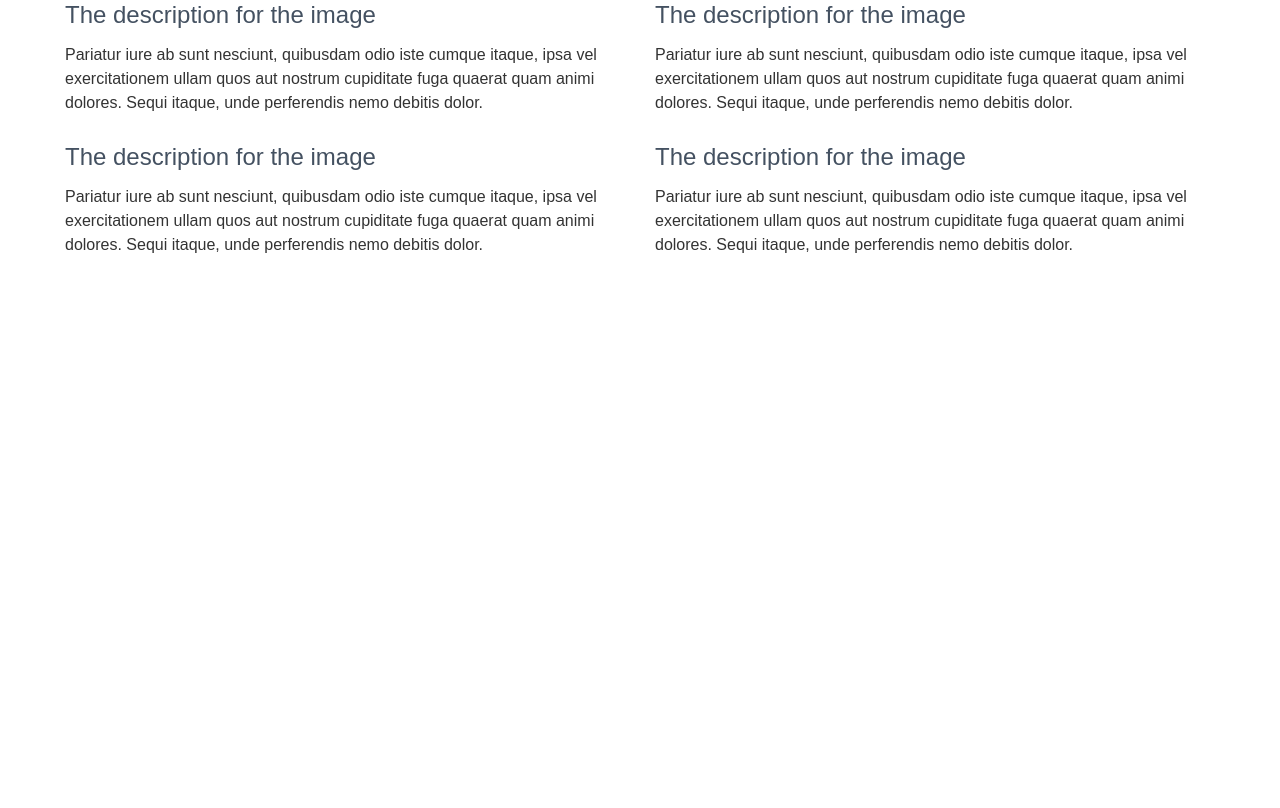
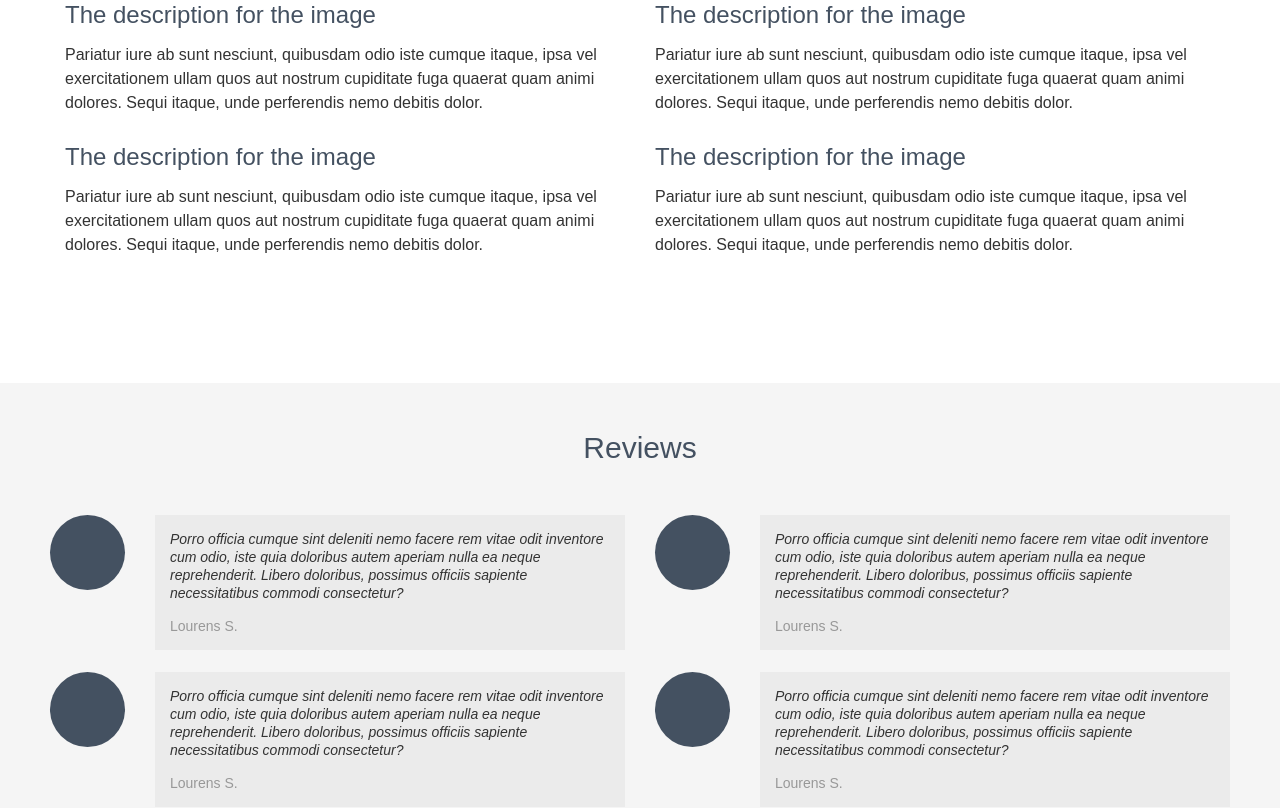
Before and after one commit to HelenSm007/first-project, a plain HTML site: page index.html in a window 1280 px wide. Shown: the part 1321-2129 px from the top of the page. Before the commit the page ends 1704 px from the top, so only its background shows below. Drawn offline with Linux system fonts and the light colour scheme.

Commit message:
add section "Reviews"

```diff
--- a/css/main.css
+++ b/css/main.css
@@ -14,6 +14,9 @@ body {
     color: #445161;
     font-size: 30px;
     margin-bottom: 30px;
+}
+.title_center {
+    text-align: center;
 }
 
 /* --------- Section main  ------------- */
@@ -93,10 +96,6 @@ body {
 
   }
 
-.dignity__title {
-   text-align: center;
-}
-
 .dignity-article {
     display: flex;
 }
@@ -126,12 +125,8 @@ body {
 
  /* --- Section "Scrinshots" ----- */
 
- .section_scrinshots {
+ .section-scrinshots {
      height: 490px;
- }
-
- .scrinshots__title{
-     text-align: center;
  }
 
  .scrinshots-article{
@@ -142,7 +137,7 @@ body {
     display: flex;
     margin-bottom: 30px;
 }
- .imagscrinshots-article__imge {
+ .scrinshots-article__imge {
     /* background-color: rgb(68, 81, 97); */
     width: 200px;
     height: 150px;
@@ -164,3 +159,52 @@ body {
     line-height: 1.5;
     text-align: left;
   }
+
+  /* ------- Section Reviews --------*/
+
+  .section-reviews {
+      height: 425px;
+      background-color: #f5f5f5;
+  }
+
+  .reviews-article {
+      display: flex;
+      flex-flow: row;
+    justify-content: space-between;
+  }
+
+  .reviews-article__row{
+    display: flex;
+    justify-content: space-between;
+    margin-top: 22px;
+  }
+
+  .reviews__description {
+    background-color: #ebebeb;
+    margin-left: 30px;
+    padding: 15px;
+    width: 470px;
+  }
+
+  .reviews__round-img {
+    width: 75px;
+    height: 75px;
+    border-radius: 50%;
+    background-color: rgb(68, 81, 97);
+
+  }
+
+.reviews__text {
+    font-size: 14px;
+    color: #333333;
+    line-height: 1.286;
+}
+
+.reviews__text_italic {
+    font-style: italic;
+}
+
+.reviews__text_signature {
+    color: #989898;
+    margin-top: 15px;
+}
--- a/index.html
+++ b/index.html
@@ -10,6 +10,7 @@
 </head>
 <body>
     <main class="profile">
+        <!-- Section main -->
         <section class="section main_section section_black">
             <article class="main-articles main-articles_white">
                 <h1 class="main-article__title">
@@ -25,6 +26,7 @@
             <img src="assets/pic.jpg" alt="" class="section__img">
         </section>
 
+        <!-- Section About -->
         <section class="section section-about">
             <article class="about-article">
                 <h2 class="title">
@@ -40,8 +42,9 @@
             <img src="assets/video.png" alt="video" class="about__img">
         </section>
 
+        <!-- Section Dignity -->
         <section class="section section-dignity">
-            <h2 class="title dignity__title">
+            <h2 class="title title_center">
                 Dignity and pluses product
             </h2>
             <article class="dignity-article">
@@ -79,8 +82,10 @@
                 </div>
             </article>
         </section>
-    <section class="section section_scrinshots">
-        <h2 class="title scrinshots__title">
+
+        <!-- Section  Scrinshots -->
+        <section class="section section-scrinshots">
+            <h2 class="title title_center">
                 Scrinshots
             </h2>
             <article class="scrinshots-article">
@@ -141,6 +146,75 @@
             </article>
         </section>
 
+        <!-- Section Reviews -->
+        <section class="section section-reviews">
+            <h2 class="title title_center">
+                Reviews
+            </h2>
+            <article class="reviews-article">
+                <!-- Column #1 -->
+                <div class="reviews-article__column">
+                    <div class="reviews-article__row">
+                       <div class="reviews__round-img"></div>
+                        <div class="reviews__description">
+                            <p class="reviews__text reviews__text_italic">
+                                Porro officia cumque sint deleniti nemo facere rem vitae odit inventore cum odio,
+                                iste quia doloribus autem aperiam nulla ea neque reprehenderit. Libero doloribus, possimus officiis sapiente necessitatibus commodi consectetur?
+                            </p>
+                            <p class="reviews__text reviews__text_signature {
+                                ">
+                                Lourens S.
+                            </p>
+                        </div>
+                    </div>
+                    <div class="reviews-article__row">
+                        <div class="reviews__round-img"></div>
+                         <div class="reviews__description">
+                             <p class="reviews__text reviews__text_italic">
+                                 Porro officia cumque sint deleniti nemo facere rem vitae odit inventore cum odio,
+                                 iste quia doloribus autem aperiam nulla ea neque reprehenderit. Libero doloribus, possimus officiis sapiente necessitatibus commodi consectetur?
+                             </p>
+                             <p class="reviews__text reviews__text_signature {
+                                 ">
+                                 Lourens S.
+                             </p>
+                         </div>
+                     </div>
+
+                </div>
+
+                <!-- Column #2 -->
+                <div class="reviews-article__column">
+                    <div class="reviews-article__row">
+                        <div class="reviews__round-img"></div>
+                         <div class="reviews__description">
+                             <p class="reviews__text reviews__text_italic">
+                                 Porro officia cumque sint deleniti nemo facere rem vitae odit inventore cum odio,
+                                 iste quia doloribus autem aperiam nulla ea neque reprehenderit. Libero doloribus, possimus officiis sapiente necessitatibus commodi consectetur?
+                             </p>
+                             <p class="reviews__text reviews__text_signature {
+                                 ">
+                                 Lourens S.
+                             </p>
+                         </div>
+                     </div>
+                     <div class="reviews-article__row">
+                        <div class="reviews__round-img"></div>
+                         <div class="reviews__description">
+                             <p class="reviews__text reviews__text_italic">
+                                 Porro officia cumque sint deleniti nemo facere rem vitae odit inventore cum odio,
+                                 iste quia doloribus autem aperiam nulla ea neque reprehenderit. Libero doloribus, possimus officiis sapiente necessitatibus commodi consectetur?
+                             </p>
+                             <p class="reviews__text reviews__text_signature {
+                                 ">
+                                 Lourens S.
+                             </p>
+                         </div>
+                     </div>
+                </div>
+
+            </article>
+        </section>
     </main>
 
     <footer>
```
Lines whose indentation alone changed are shown as unchanged.
